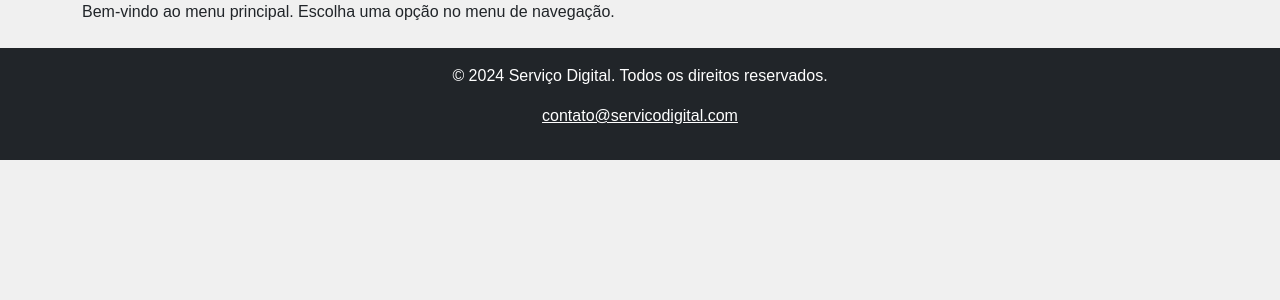
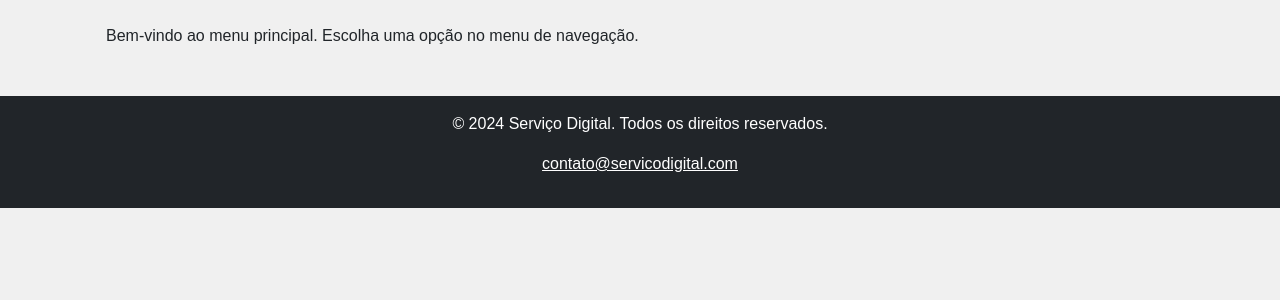
Before and after one commit to brdoliveira/upflow-flsk, a Flask app: template templates/dashboard.html in a window 1280 px wide. Shown: the part 58-358 px from the top of the page. Run offline with Flask 3, Linux system fonts and the light colour scheme; the template is opened without the code that fills it, so the values that code supplies are empty; parts of the project's set-up code (start-up, migrations or seed data) failed here and were passed over; some libraries are stand-ins or nearby versions.

Commit message:
FEAT(dashboard): Formatando tela dashboard

```diff
--- a/templates/dashboard.html
+++ b/templates/dashboard.html
@@ -2,6 +2,6 @@
 
 {% block conteudo %}
 <div>
-    <p>Bem-vindo ao menu principal. Escolha uma opção no menu de navegação.</p>
+    <p class="p-4">Bem-vindo ao menu principal. Escolha uma opção no menu de navegação.</p>
 </div>
 {% endblock %}
```
